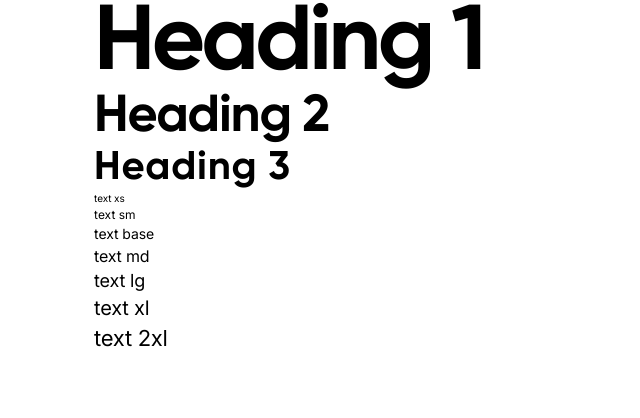
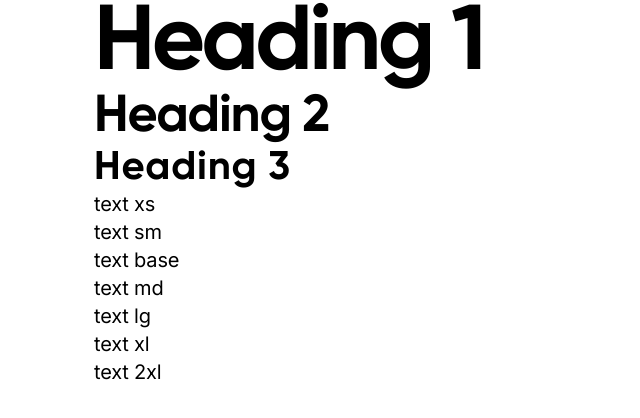
Before and after one commit to mateusmenesesDev/nextjs-crm-landing, a Next.js app: page / in a window 1280 px wide. Shown: the top 418 px of the page, without its empty margins (0-640 px from the left). Built offline with nearby package versions, Linux system fonts and the light colour scheme.

Commit message:
:lipstick: Feat: add default font size on layout

```diff
--- a/src/app/layout.tsx
+++ b/src/app/layout.tsx
@@ -13,8 +13,10 @@ export default function RootLayout({
   children: React.ReactNode;
 }) {
   return (
-    <html lang="en" className={`${inter.variable} font-inter`}>
-      <body>{children}</body>
+    <html lang="en">
+      <body className={`${inter.variable} font-inter text-lg lg:text-xl`}>
+        {children}
+      </body>
     </html>
   );
 }
--- a/src/app/page.tsx
+++ b/src/app/page.tsx
@@ -9,13 +9,13 @@ export default function HomePage() {
           <Heading>Heading 1</Heading>
           <Heading level={2}>Heading 2</Heading>
           <Heading level={3}>Heading 3</Heading>
-          <p className="text-xs">text xs</p>
-          <p className="text-sm">text sm</p>
-          <p className="text-base">text base</p>
-          <p className="text-md">text md</p>
-          <p className="text-lg">text lg</p>
-          <p className="text-xl">text xl</p>
-          <p className="text-2xl">text 2xl</p>
+          <p>text xs</p>
+          <p>text sm</p>
+          <p>text base</p>
+          <p>text md</p>
+          <p>text lg</p>
+          <p>text xl</p>
+          <p>text 2xl</p>
         </Container>
       </section>
     </main>
```
